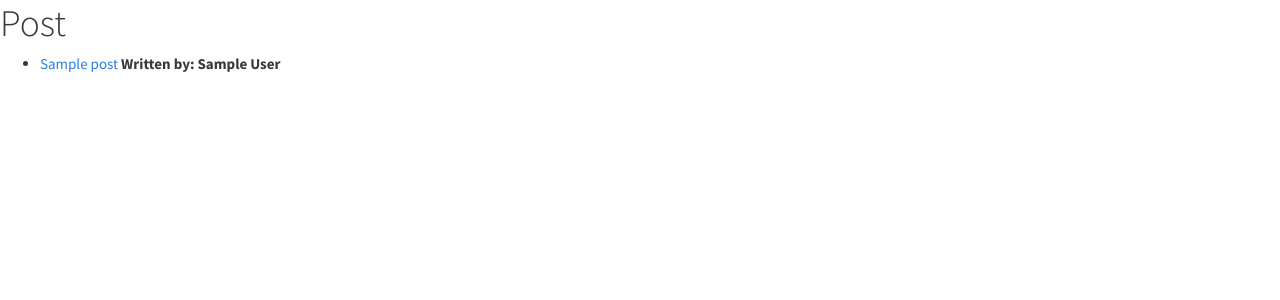
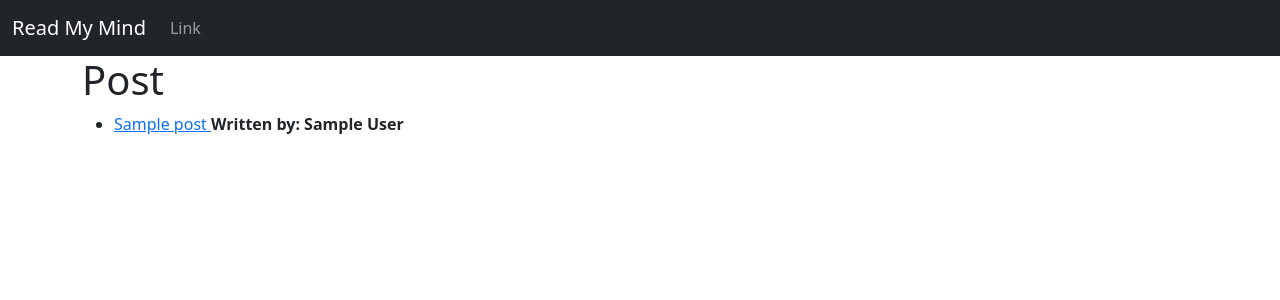
Before and after one commit to Code-Institute-Submissions/Odimac84-Project-4, a Django app: page / in a window 1280 px wide. Shown: the top 300 px of the page. Run offline with Django 3.2, Linux system fonts and the light colour scheme; tables that the repository leaves empty hold one stand-in row (values such as "Sample post"); some libraries are stand-ins or nearby versions.

Commit message:
add bootstrap to site and expanded templates

```diff
--- /dev/null
+++ b/templates/base.html
@@ -0,0 +1,53 @@
+<!doctype html>
+<html lang="en">
+
+<head>
+    <!-- Required meta tags -->
+    <meta charset="utf-8">
+    <meta name="viewport" content="width=device-width, initial-scale=1">
+
+    <!-- Bootstrap CSS -->
+    <link href="https://cdn.jsdelivr.net/npm/bootstrap@5.1.3/dist/css/bootstrap.min.css" rel="stylesheet"
+        integrity="sha384-1BmE4kWBq78iYhFldvKuhfTAU6auU8tT94WrHftjDbrCEXSU1oBoqyl2QvZ6jIW3" crossorigin="anonymous">
+
+    <title>{% block title %} Read My Mind {% endblock %}</title>
+</head>
+
+<body>
+    <nav class="navbar navbar-expand-lg navbar-dark bg-dark">
+        <div class="container-fluid">
+            <a class="navbar-brand" href="{% url 'home' %}">Read My Mind</a>
+            <button class="navbar-toggler" type="button" data-bs-toggle="collapse"
+                data-bs-target="#navbarSupportedContent" aria-controls="navbarSupportedContent" aria-expanded="false"
+                aria-label="Toggle navigation">
+                <span class="navbar-toggler-icon"></span>
+            </button>
+            <div class="collapse navbar-collapse" id="navbarSupportedContent">
+                <ul class="navbar-nav me-auto mb-2 mb-lg-0">
+                    <li class="nav-item">
+                        <a class="nav-link" href="#">Link</a>
+                    </li>
+                </ul>
+            </div>
+        </div>
+    </nav>
+    <div class="container">
+        {% block content %}
+
+        {% endblock %}
+    </div>
+    <!-- Optional JavaScript; choose one of the two! -->
+
+    <!-- Option 1: Bootstrap Bundle with Popper -->
+    <script src="https://cdn.jsdelivr.net/npm/bootstrap@5.1.3/dist/js/bootstrap.bundle.min.js"
+        integrity="sha384-ka7Sk0Gln4gmtz2MlQnikT1wXgYsOg+OMhuP+IlRH9sENBO0LRn5q+8nbTov4+1p" crossorigin="anonymous">
+    </script>
+
+    <!-- Option 2: Separate Popper and Bootstrap JS -->
+    <!--
+    <script src="https://cdn.jsdelivr.net/npm/@popperjs/core@2.10.2/dist/umd/popper.min.js" integrity="sha384-7+zCNj/IqJ95wo16oMtfsKbZ9ccEh31eOz1HGyDuCQ6wgnyJNSYdrPa03rtR1zdB" crossorigin="anonymous"></script>
+    <script src="https://cdn.jsdelivr.net/npm/bootstrap@5.1.3/dist/js/bootstrap.min.js" integrity="sha384-QJHtvGhmr9XOIpI6YVutG+2QOK9T+ZnN4kzFN1RtK3zEFEIsxhlmWl5/YESvpZ13" crossorigin="anonymous"></script>
+    -->
+</body>
+
+</html>
--- a/templates/home.html
+++ b/templates/home.html
@@ -1,16 +1,7 @@
-<!DOCTYPE html>
-<html lang="en">
-<head>
-<meta charset="UTF-8">
-<meta name="viewport" content="width=device-width, initial-scale=1.0">
-<meta http-equiv="X-UA-Compatible" content="ie=edge">
-<meta name="Description" content="Enter your description here"/>
-<link rel="stylesheet" href="https://cdnjs.cloudflare.com/ajax/libs/bootswatch/4.6.0/cosmo/bootstrap.min.css">
-<link rel="stylesheet" href="https://cdnjs.cloudflare.com/ajax/libs/font-awesome/5.15.4/css/all.min.css">
-<link rel="stylesheet" href="assets/css/style.css">
-<title>Title</title>
-</head>
-<body>
+{% extends 'base.html' %}
+
+{% block content %}
+
 <h1>Post</h1>
 
 <ul>
@@ -20,8 +11,5 @@
 
 {% endfor %}
 </ul>
-<script src="https://cdnjs.cloudflare.com/ajax/libs/jquery/3.5.1/jquery.slim.min.js"></script>
-<script src="https://cdnjs.cloudflare.com/ajax/libs/popper.js/1.16.1/umd/popper.min.js"></script>
-<script src="https://cdnjs.cloudflare.com/ajax/libs/twitter-bootstrap/4.6.0/js/bootstrap.min.js"></script>
-</body>
-</html>
+
+{% endblock %}
```
Also changed, not shown: templates/blogpost.html (+8 -1 lines), static/css/style.css (added).
